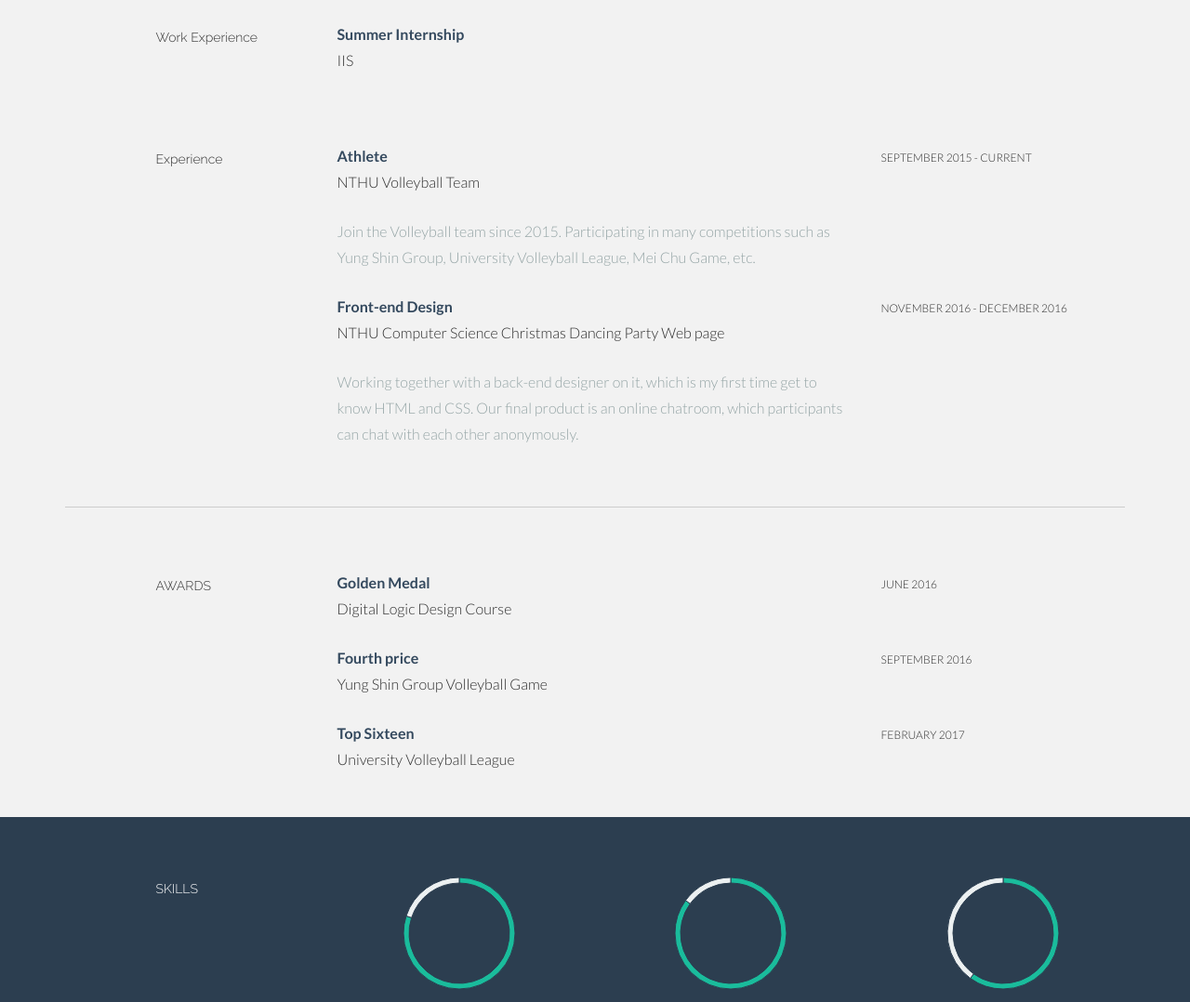
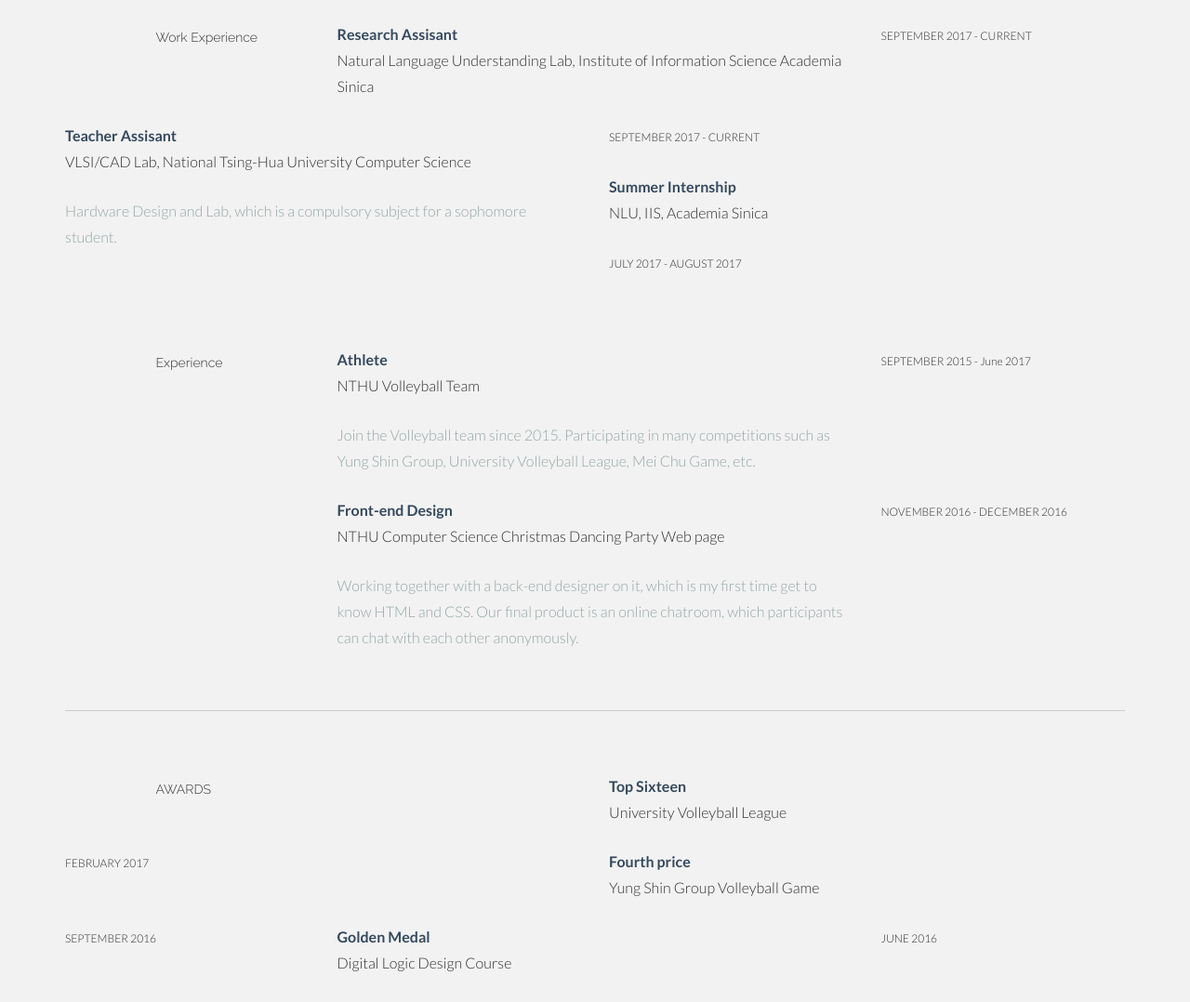
Before and after one commit to hsinweiyo/hsinweiyo.github.io, a plain HTML site: page index.html in a window 1280 px wide. Shown: the part 1060-2138 px from the top of the page at 93% size. Drawn offline with Linux system fonts and the light colour scheme.

Commit message:
Add work experience

```diff
--- a/index.html
+++ b/index.html
@@ -75,7 +75,7 @@
 					<h5>ABOUT</h5>
 				</div>
 				<div class="col-lg-6">
-					<p>Hi there! My name is Hsin Wei. I'm student majar in Department of Computer Science in National Tsing-Hua University. And I also the Verilog and Front-end Design lover. Recently, I am interesting in Machine Learning, including many topics, such as Reinforcement Learning. But still, willing to give any field a try!</p>
+					<p>Hi there! My name is Hsin Wei. I'm student majar in Department of Computer Science in National Tsing-Hua University. Recently, I am interesting in Machine Learning. I have done some project on Natural Language Processing. Hmm, so I am a big FAN of Richard Socher now as loving decent stuffs.</p>
 				</div>
 				<div class="col-lg-3">
 					<p><a href="/about/"><i class="icon-file"></i></a> <sm>DOWNLOAD PDF</sm></p>
@@ -127,13 +127,36 @@
 				<h5>Work Experience</h5>
 			</div>
 			<div class="col-lg-6">
-				<p><t>Summer Internship</t><br/>
-					IIS <br/>
+				<p><t>Research Assisant</t><br/>
+					Natural Language Understanding Lab, Institute of Information Science Academia Sinica<br/>
 				</p>
 				<p><more></more></p>
 			</div>
+			<div class="col-lg-3">
+				<p><sm>SEPTEMBER 2017 - CURRENT</sm></p>
+			</div>
+
+			<div class="col-lg-6">
+				<p><t>Teacher Assisant</t><br/>
+					VLSI/CAD Lab, National Tsing-Hua University Computer Science<br/>
+				</p>
+				<p><more>Hardware Design and Lab, which is a compulsory subject for a sophomore student.</more></p>
+			</div>
+			<div class="col-lg-3">
+				<p><sm>SEPTEMBER 2017 - CURRENT</sm></p>
+			</div>
+
+			<div class="col-lg-6">
+				<p><t>Summer Internship</t><br/>
+					NLU, IIS, Academia Sinica<br/>
+				</p>
+				<p><more></more></p>
+			</div>
+			<div class="col-lg-3">
+				<p><sm>JULY 2017 - AUGUST 2017</sm></p>
+			</div>
+
 		</div>
-
 	</div>
 	<!--WORK DESCRIPTION -->
 	<div class="container desc">
@@ -149,7 +172,7 @@
 					<p><more>Join the Volleyball team since 2015. Participating in many competitions such as Yung Shin Group, University Volleyball League, Mei Chu Game, etc.</more></p>
 				</div>
 				<div class="col-lg-3">
-					<p><sm>SEPTEMBER 2015 - CURRENT</sm></p>
+					<p><sm>SEPTEMBER 2015 - June 2017</sm></p>
 				</div>
 
 				<div class="col-lg-6 col-lg-offset-3">
@@ -173,14 +196,15 @@
 				<div class="col-lg-2 col-lg-offset-1">
 					<h5>AWARDS</h5>
 				</div>
-				<div class="col-lg-6">
-					<p><t>Golden Medal</t><br/>
-						Digital Logic Design Course<br/>
+				<div class="col-lg-6 col-lg-offset-3">
+					<p><t>Top Sixteen</t><br/>
+						University Volleyball League
 					</p>
 				</div>
 				<div class="col-lg-3">
-					<p><sm>JUNE 2016</sm></p>
+					<p><sm>FEBRUARY 2017</sm></p>
 				</div>
+
 				<div class="col-lg-6 col-lg-offset-3">
 					<p><t>Fourth price</t><br/>
 						Yung Shin Group Volleyball Game<br/>
@@ -190,14 +214,13 @@
 					<p><sm>SEPTEMBER 2016</sm></p>
 				</div>
 
-				<div class="col-lg-6 col-lg-offset-3">
-					<p><t>Top Sixteen</t><br/>
-						University Volleyball League
+				<div class="col-lg-6">
+					<p><t>Golden Medal</t><br/>
+						Digital Logic Design Course<br/>
 					</p>
 				</div>
-
 				<div class="col-lg-3">
-					<p><sm>FEBRUARY 2017</sm></p>
+					<p><sm>JUNE 2016</sm></p>
 				</div>
 
 		</div><!--/.row -->
```
